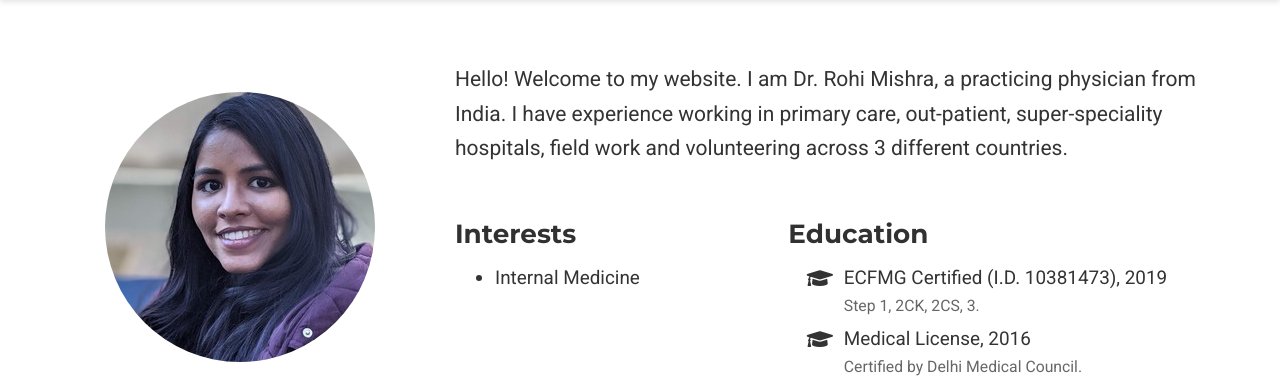
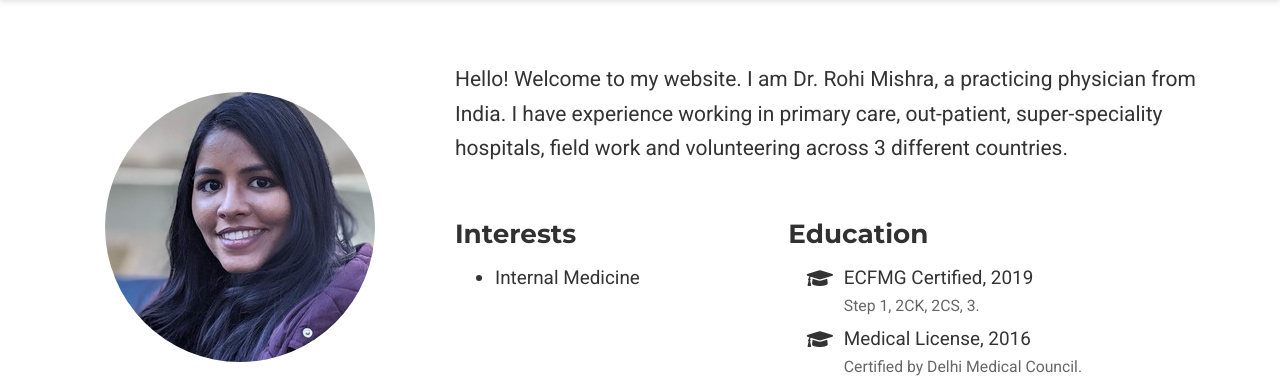
Before and after one commit to dr-rohi/dr-rohi.github.io, a plain HTML site: page author/rohi-mishra/index.html in a window 1280 px wide. Shown: the part 71-449 px from the top of the page. Drawn offline with nearby package versions, Linux system fonts and the light colour scheme; some packages are replaced by stand-ins of ours; some icons are missing.

Commit message:
remove I.D.

```diff
--- a/author/rohi-mishra/index.html
+++ b/author/rohi-mishra/index.html
@@ -557,7 +557,7 @@
           <li>
             <i class="fa-li fas fa-graduation-cap"></i>
             <div class="description">
-              <p class="course">ECFMG Certified (I.D. 10381473), 2019</p>
+              <p class="course">ECFMG Certified, 2019</p>
               <p class="institution">Step 1, 2CK, 2CS, 3.</p>
             </div>
           </li>
```
Also changed, not shown: index.html (+1 -1 lines).
